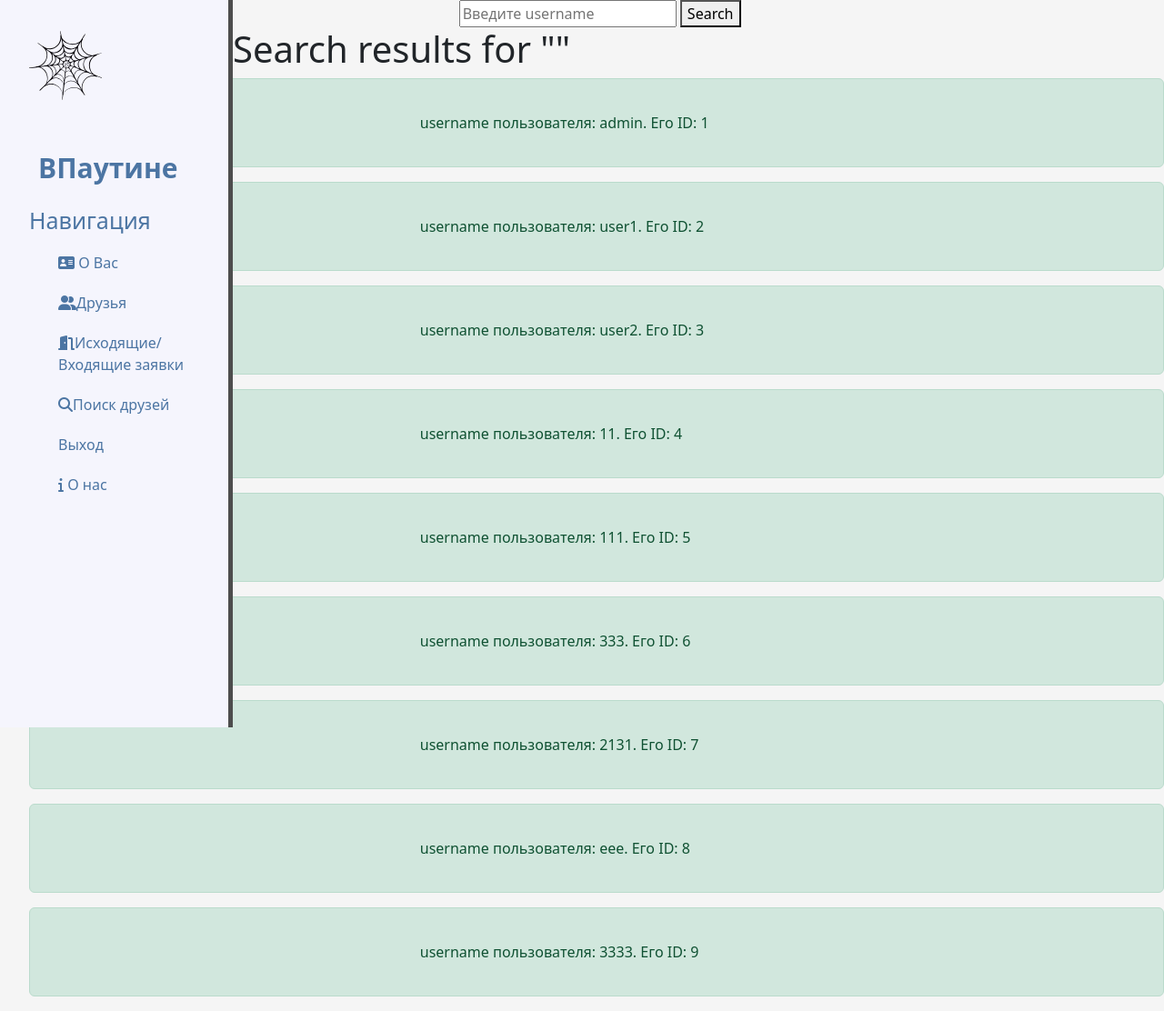
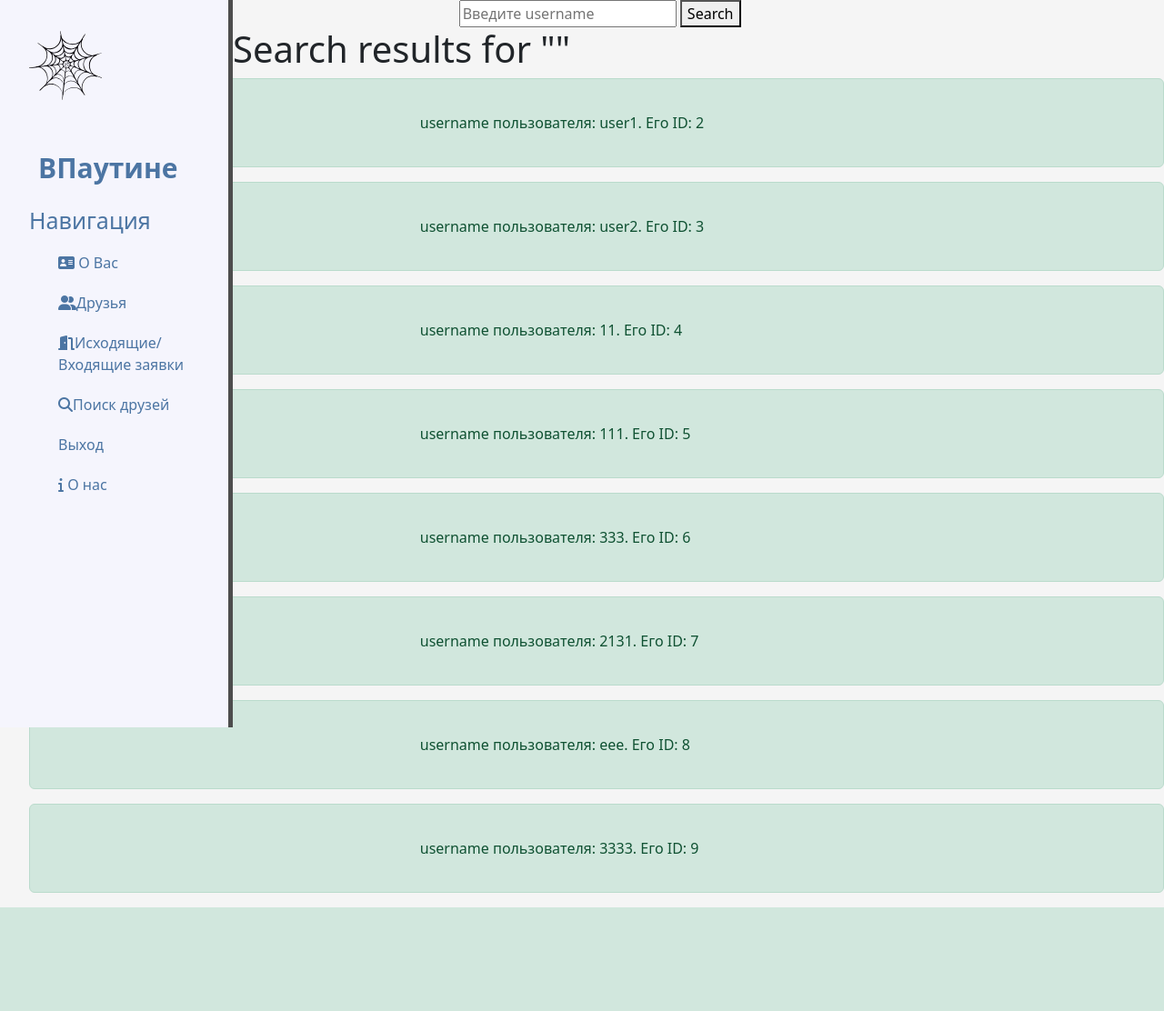
Before and after one commit to rzge/vk_task, a Django app: page /search_results/ in a window 1280 px wide. Shown: the whole page at 91% size. After the commit the page ends 998 px from the top, so only its background shows below. Run offline with Django 4.2, Linux system fonts and the light colour scheme; a user stored in the database is signed in; data comes from the database, SQL or seed files in the repository.

Commit message:
убирает видимость своего профиля

```diff
--- a/social_network/main/templates/main/search_results.html
+++ b/social_network/main/templates/main/search_results.html
@@ -11,9 +11,11 @@
         <h1>Search results for "{{ query }}"</h1>
         <ul>
             {% for result in results %}
-                <div class="alert alert-success">
-                    <li><p>username пользователя: {{ result.username }}. Его ID: {{ result.id }}</p></li>
-                </div>
+                {% if user.id != result.id %}
+                    <div class="alert alert-success">
+                        <li><p>username пользователя: {{ result.username }}. Его ID: {{ result.id }}</p></li>
+                    </div>
+                {% endif %}
             {% empty %}
                 <li>No results found.</li>
             {% endfor %}
```
